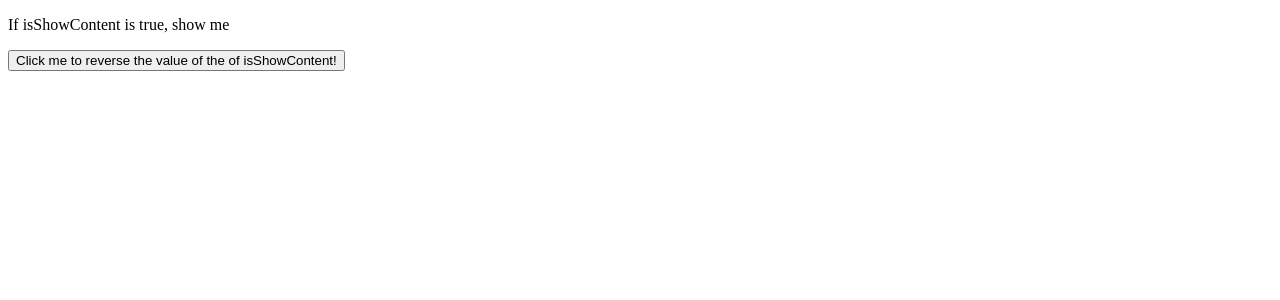
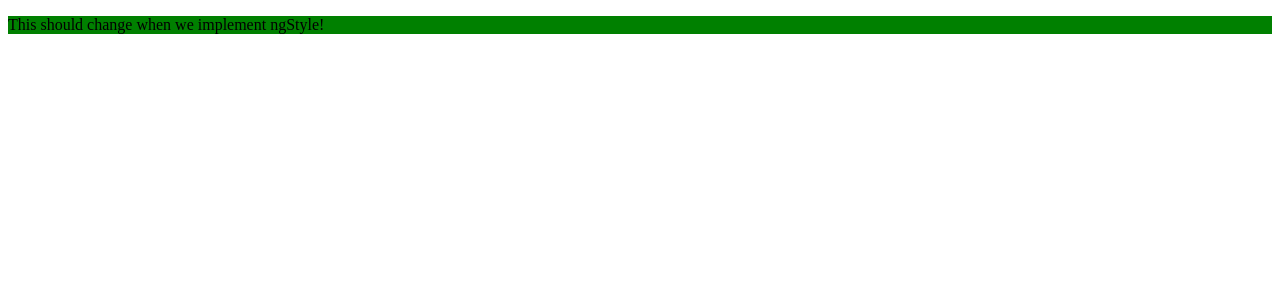
Before and after one commit to Savon817/CodeLabs-Angular, an Angular app in the folder class-12/class-12-exercises/: page / in a window 1280 px wide. Shown: the top 300 px of the page. Built offline with nearby package versions, Linux system fonts and the light colour scheme.

Commit message:
worked on class 12 exercise 8

```diff
--- a/class-12/class-12-exercises/src/app/app.component.html
+++ b/class-12/class-12-exercises/src/app/app.component.html
@@ -1,4 +1 @@
-<p *ngIf="isShowContent; else showElse">If isShowContent is true, show me</p>
-<ng-template #showElse><p>Use else to show me</p></ng-template>
-
-<button (click)="onReverseContent()">Click me to reverse the value of the of isShowContent!</button>
+<p [ngStyle]="{backgroundColor: myColor}">This should change when we implement ngStyle!</p>
--- a/class-12/class-12-exercises/src/app/app.component.ts
+++ b/class-12/class-12-exercises/src/app/app.component.ts
@@ -7,15 +7,5 @@ import { Component } from '@angular/core';
 })
 
 export class AppComponent {
-  isShowContent: boolean = true;
-
-
-
-  onReverseContent(){
-    if(this.isShowContent === true){
-      this.isShowContent = false;
-    }else{
-      this.isShowContent = true;
-    }
-  }
+  myColor: string = "green";
 }
```
